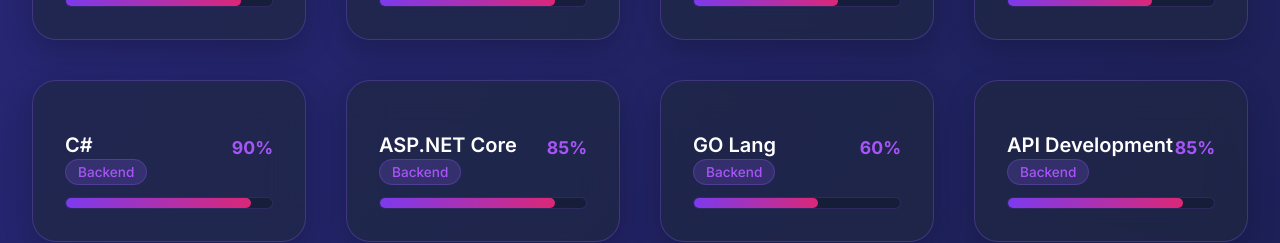
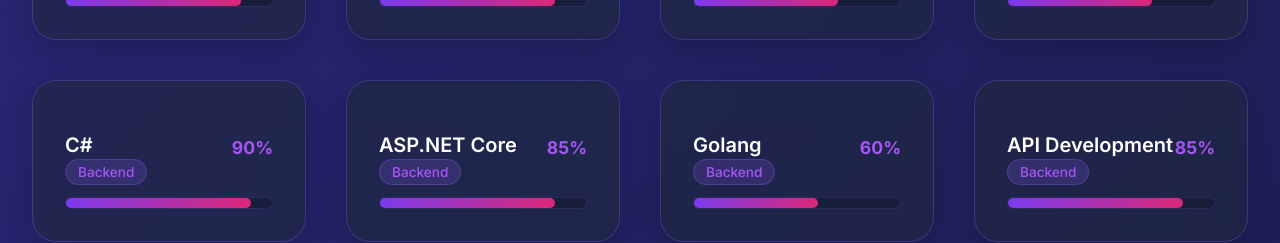
Before and after one commit to Tanjim-joy/My-portfolio, a React (Vite) app: page / in a window 1280 px wide. Shown: the part 5600-5843 px from the top of the page. Built offline with nearby package versions, Linux system fonts and the light colour scheme.

Commit message:
Rename 'GO Lang' to 'Golang' in portfolio

```diff
--- a/src/portfolio.jsx
+++ b/src/portfolio.jsx
@@ -144,7 +144,7 @@
     { name: 'Express', level: 70, category: 'Backend' },
     { name: 'C#', level: 90, category: 'Backend' },
     { name: 'ASP.NET Core', level: 85, category: 'Backend' },
-    { name: 'GO Lang', level: 60, category: 'Backend'},
+    { name: 'Golang', level: 60, category: 'Backend'},
     { name: 'API Development', level: 85, category: 'Backend' },
     { name: 'MySQL', level: 90, category: 'Database' },
     { name: 'SQL', level: 90, category: 'Database' },
```
